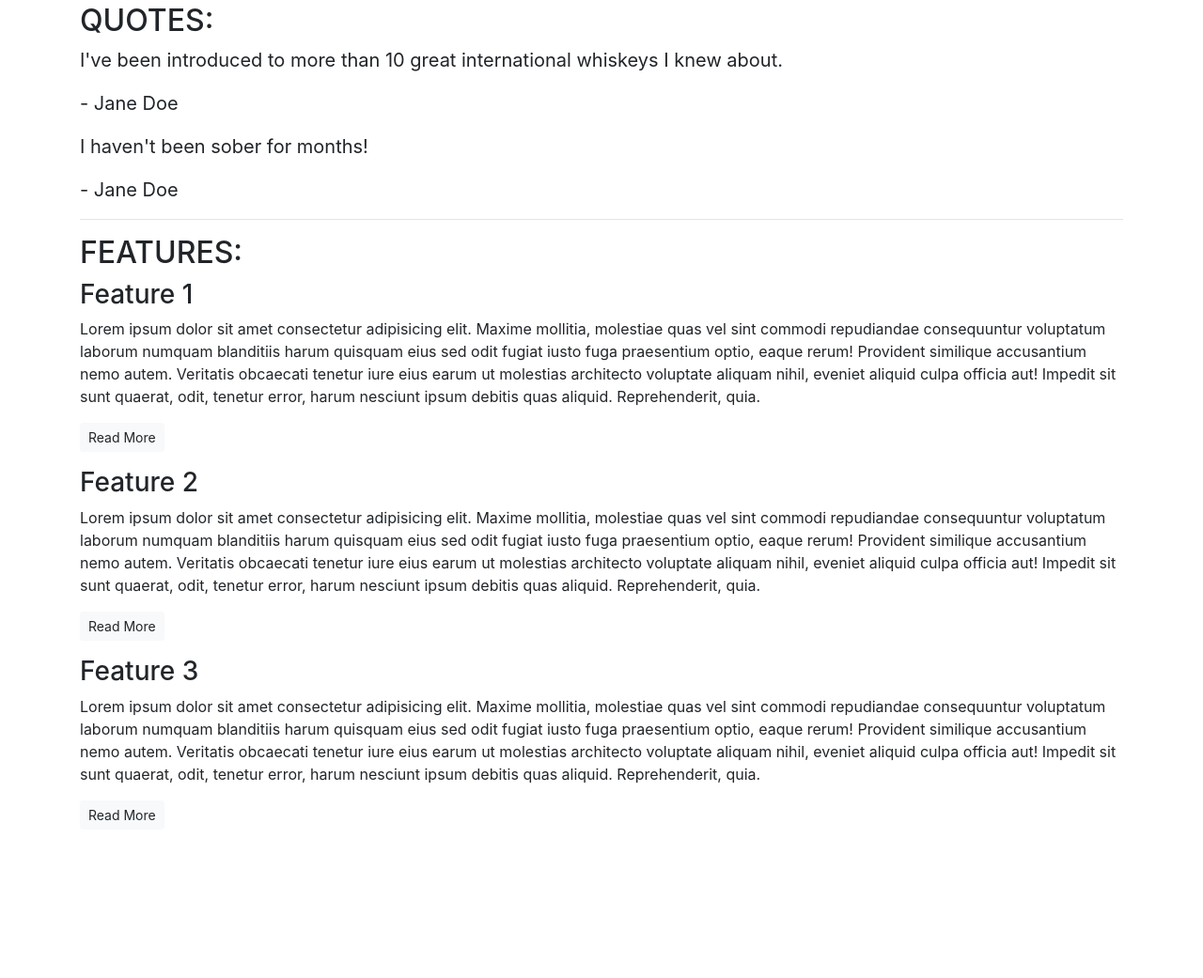
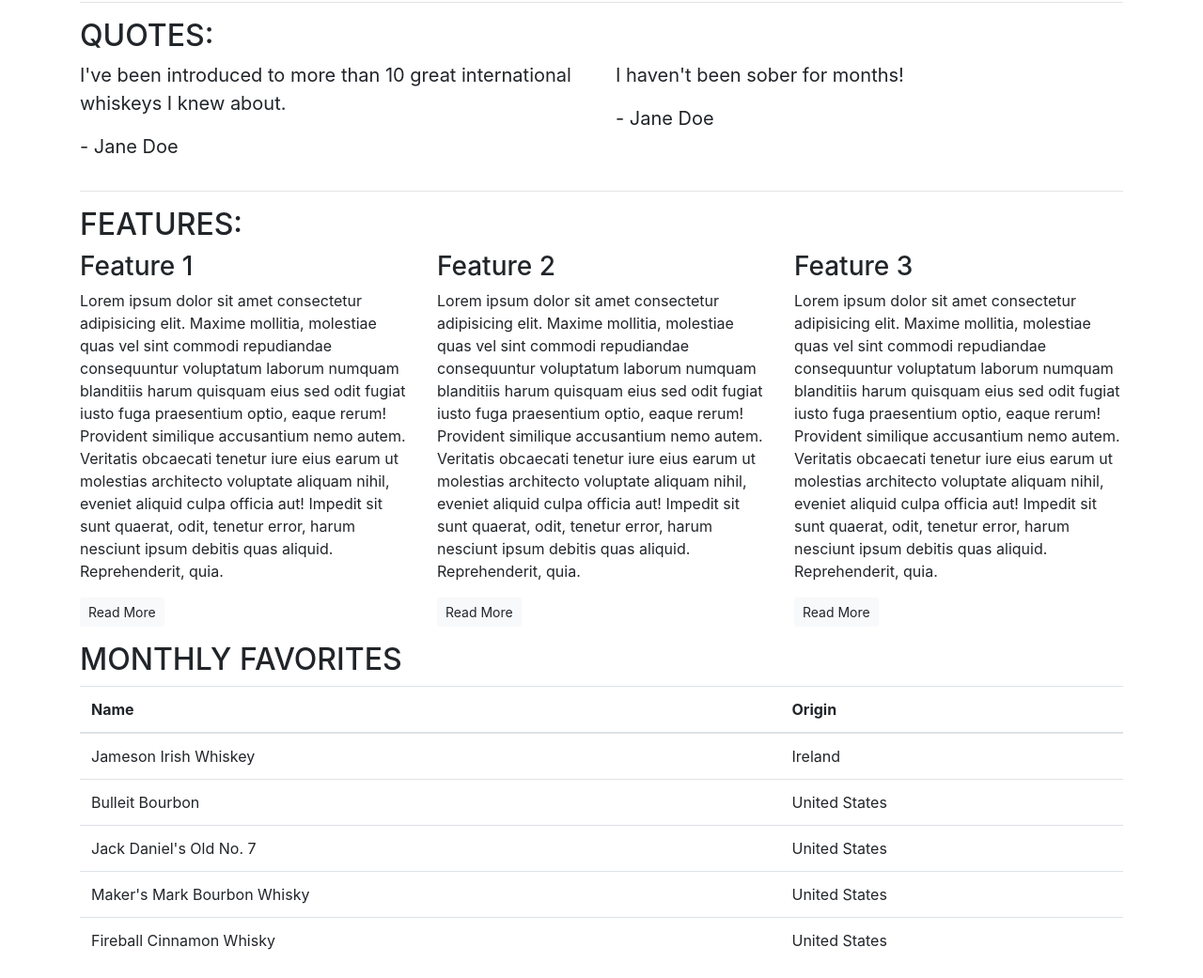
Before and after one commit to niekados/whiskey-drop-24, a plain HTML site: page index.html in a window 1280 px wide. Shown: the part 204-1245 px from the top of the page at 94% size. Before the commit the page ends 1103 px from the top, so only its background shows below. Drawn offline with nearby package versions, Linux system fonts and the light colour scheme.

Commit message:
Add display break points to page grid

```diff
--- a/index.html
+++ b/index.html
@@ -14,6 +14,8 @@
 <body>
     <article class="container">
         <!-- callout -->
+        <div class="row">
+            <div class="col-12">
                 <section class="callout">
                     <h1>The finest whiskeys dilivered to your dorstep.</h1>
                     <p class="lead">Sign up today to start receiving the world's best whiskeys every month.
@@ -22,26 +24,44 @@
                     <p class="text-muted"><small>You must be over 18 to sign up for our service. Please, drink
                             responsibly.</small></p>
                 </section>
+            </div>
+        </div>
         <!-- /.callout -->
         <hr>
 
         <!-- Quotes -->
         <section class="quotes">
+            <div class="row">
+                <div class="col-12">
                     <h2 class="text-uppercase">Quotes:</h2>
+                </div>
+            </div>
+            <div class="row">
+                <div class="col-12 col-md-6">
                     <blockquote class="blockquote">
                         <p>I've been introduced to more than 10 great international whiskeys I knew about.</p>
                         <p>- Jane Doe</p>
                     </blockquote>
+                </div>
+                <div class="col-12 col-md-6">
                     <blockquote class="blockquote">
                         <p>I haven't been sober for months!</p>
                         <p>- Jane Doe</p>
                     </blockquote>
+                </div>
+            </div>
         </section>
         <!-- /.quotes -->
         <hr>
 
         <section class="features">
+            <div class="row">
+                <div class="col-12">
                     <h2 class="text-uppercase">Features:</h2>
+                </div>
+            </div>
+            <div class="row">
+                <div class="col-12 col-md-6 col-lg-4">
                     <div class="feature">
                         <h3>Feature 1</h3>
                         <p>Lorem ipsum dolor sit amet consectetur adipisicing elit. Maxime mollitia,
@@ -54,6 +74,8 @@
                             quia.</p>
                         <p><a class="btn btn-sm btn-light" href="">Read More</a></p>
                     </div>
+                </div>
+                <div class="col-12 col-md-6 col-lg-4">
                     <div class="feature">
                         <h3>Feature 2</h3>
                         <p>Lorem ipsum dolor sit amet consectetur adipisicing elit. Maxime mollitia,
@@ -66,6 +88,8 @@
                             quia.</p>
                         <p><a class="btn btn-sm btn-light" href="">Read More</a></p>
                     </div>
+                </div>
+                <div class="col-12 d-md-none d-lg-block col-lg-4">
                     <div class="feature">
                         <h3>Feature 3</h3>
                         <p>Lorem ipsum dolor sit amet consectetur adipisicing elit. Maxime mollitia,
@@ -78,9 +102,44 @@
                             quia.</p>
                         <p><a class="btn btn-sm btn-light" href="">Read More</a></p>
                     </div>
+                </div>
+            </div>
+        </section class="monthly-favorites">
+
+        <section>
+            <h2 class="text-uppercase">Monthly Favorites</h2>
+            <table class="table">
+                <thead>
+                    <tr>
+                        <th scope="col">Name</th>
+                        <th scope="col">Origin</th>
+                    </tr>
+                </thead>
+                <tbody>
+                    <tr>
+                        <td>Jameson Irish Whiskey</td>
+                        <td>Ireland</td>
+                    </tr>
+                    <tr>
+                        <td>Bulleit Bourbon</td>
+                        <td>United States</td>
+                    </tr>
+                    <tr>
+                        <td>Jack Daniel's Old No. 7</td>
+                        <td>United States</td>
+                    </tr>
+                    <tr>
+                        <td>Maker's Mark Bourbon Whisky</td>
+                        <td>United States</td>
+                    </tr>
+                    <tr>
+                        <td>Fireball Cinnamon Whisky</td>
+                        <td>United States</td>
+                    </tr>
+                </tbody>
+            </table>
         </section>
     </article>
-
 
 </body>
 
```
Lines whose indentation alone changed are shown as unchanged.
